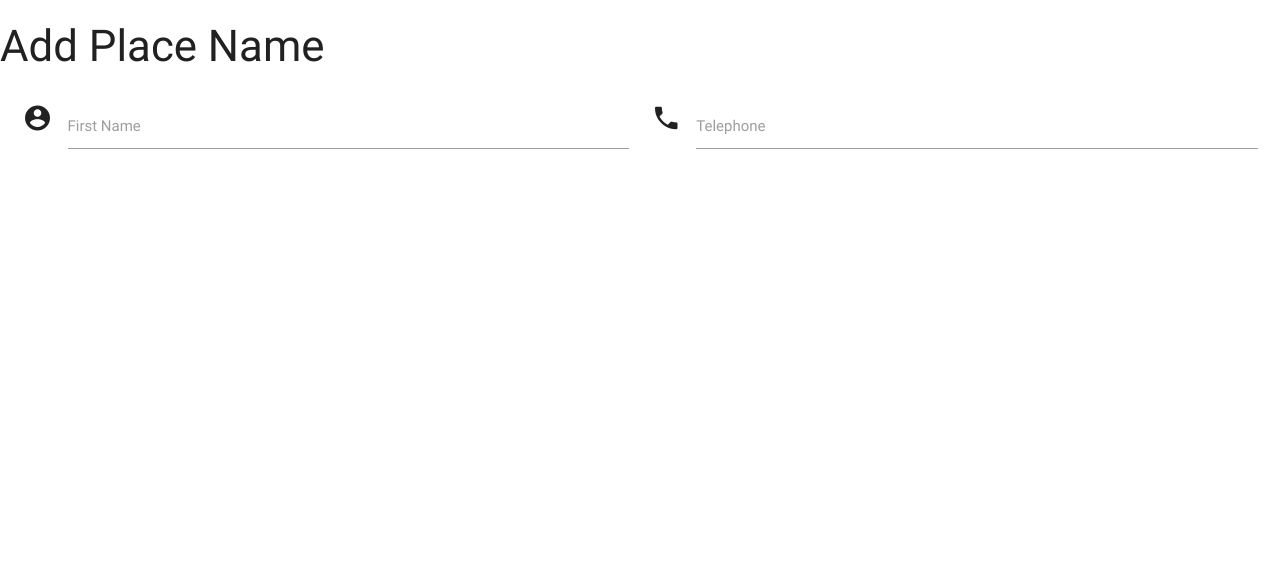
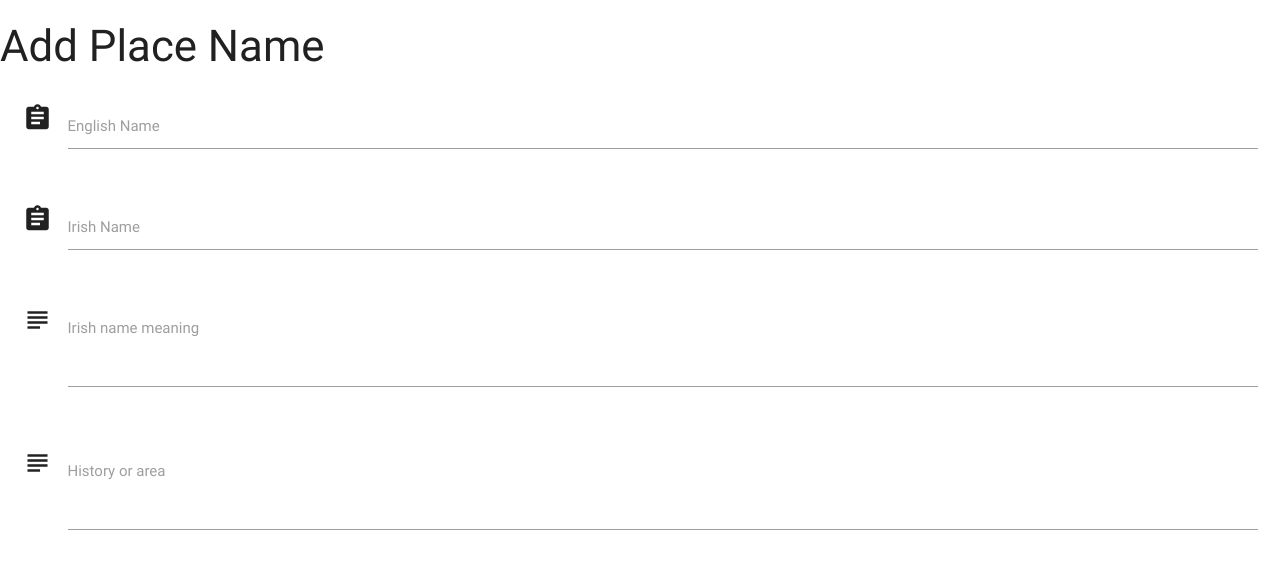
Before and after one commit to michaelhdev/project-3, a Flask app: page /add_place_name in a window 1280 px wide. Shown: the top 576 px of the page. Run offline with Flask 2, Linux system fonts and the light colour scheme; some libraries are stand-ins or nearby versions.

Commit message:
Updated place name fields

```diff
--- a/templates/addPlaceName.html
+++ b/templates/addPlaceName.html
@@ -1,17 +1,33 @@
 {% extends 'base.html' %} {% block content %}
 <h3>Add Place Name</h3>
 <div class="row">
-    <form  action="" method="POST" class="col s12">
+    <form action="" method="POST" class="col s12">
         <div class="row">
-            <div class="input-field col s6">
-                <i class="material-icons prefix">account_circle</i>
-                <input id="icon_prefix" type="text" class="validate">
-                <label for="icon_prefix">First Name</label>
+            <div class="input-field col s12">
+                <i class="material-icons prefix">assignment</i>
+                <input id="eng_name" name="eng_name" type="text">
+                <label for="icon_prefix">English Name</label>
             </div>
-            <div class="input-field col s6">
-                <i class="material-icons prefix">phone</i>
-                <input id="icon_telephone" type="tel" class="validate">
-                <label for="icon_telephone">Telephone</label>
+        </div>
+        <div class="row">
+            <div class="input-field col s12">
+                <i class="material-icons prefix">assignment</i>
+                <input id="irl_name" name="irl_name" type="text">
+                <label for="icon_prefix">Irish Name</label>
+            </div>
+        </div>
+        <div class="row">
+            <div class="input-field col s12">
+                <i class="material-icons prefix">subject</i>
+                <textarea id="irl_meaning" name="irl_meaning" class="materialize-textarea"></textarea>
+                <label for="icon_telephone">Irish name meaning</label>
+            </div>
+        </div>
+        <div class="row">
+            <div class="input-field col s12">
+                <i class="material-icons prefix">subject</i>
+                <textarea name="history" id="history" class="materialize-textarea"></textarea>
+                <label for="icon_telephone">History or area</label>
             </div>
         </div>
     </form>
```
